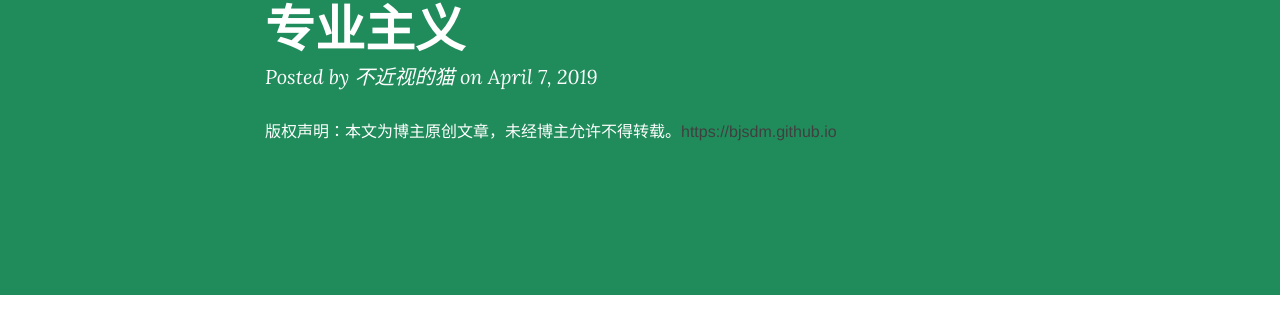
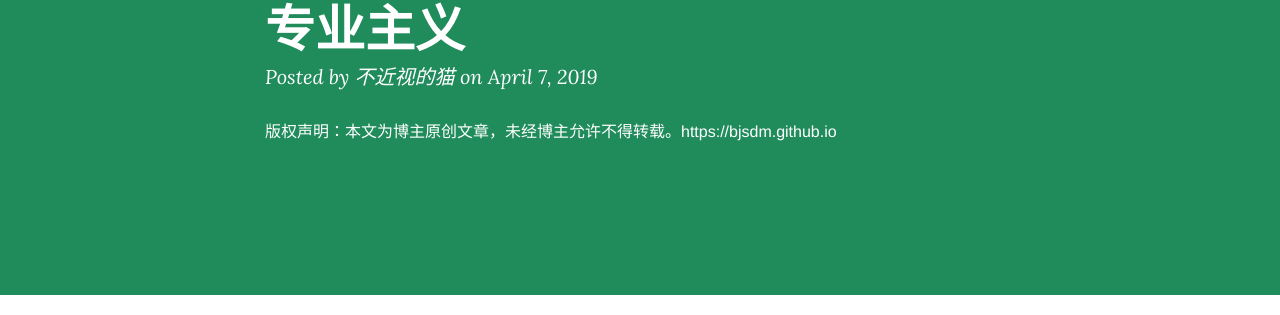
Before and after one commit to bjsdm/bjsdm.github.io, a Jekyll site: the page built from _posts/2019-04-07-专业主义.md, in a window 1280 px wide. Shown: the part 169-484 px from the top of the page. Built offline with Jekyll 4.4.1, drawn with Linux system fonts in a browser that asks for light colours; nearby versions of some CDN libraries; comment, search, counter and statistics services are not loaded.

Commit message:
Update post.html

```diff
--- a/_layouts/post.html
+++ b/_layouts/post.html
@@ -27,7 +27,7 @@ layout: default
                     <p></p>
                     <p></p>
                     <p></p>
-                    <span >版权声明：本文为博主原创文章，未经博主允许不得转载。<a href="https://bjsdm.github.io">https://bjsdm.github.io</a></span>
+                    <span >版权声明：本文为博主原创文章，未经博主允许不得转载。<a href="https://bjsdm.github.io" style="color: #FFFFFF">https://bjsdm.github.io</a></span>
                 </div>
             </div>
         </div>
```
